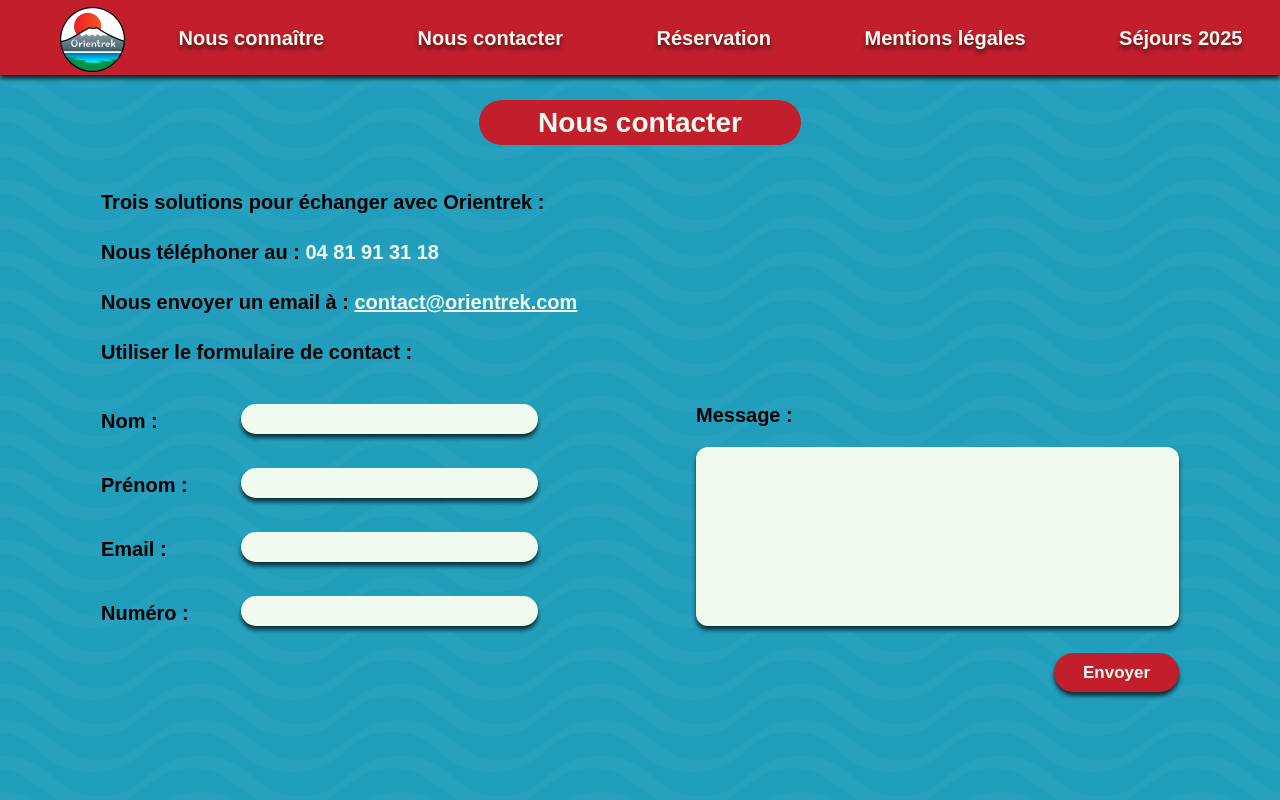
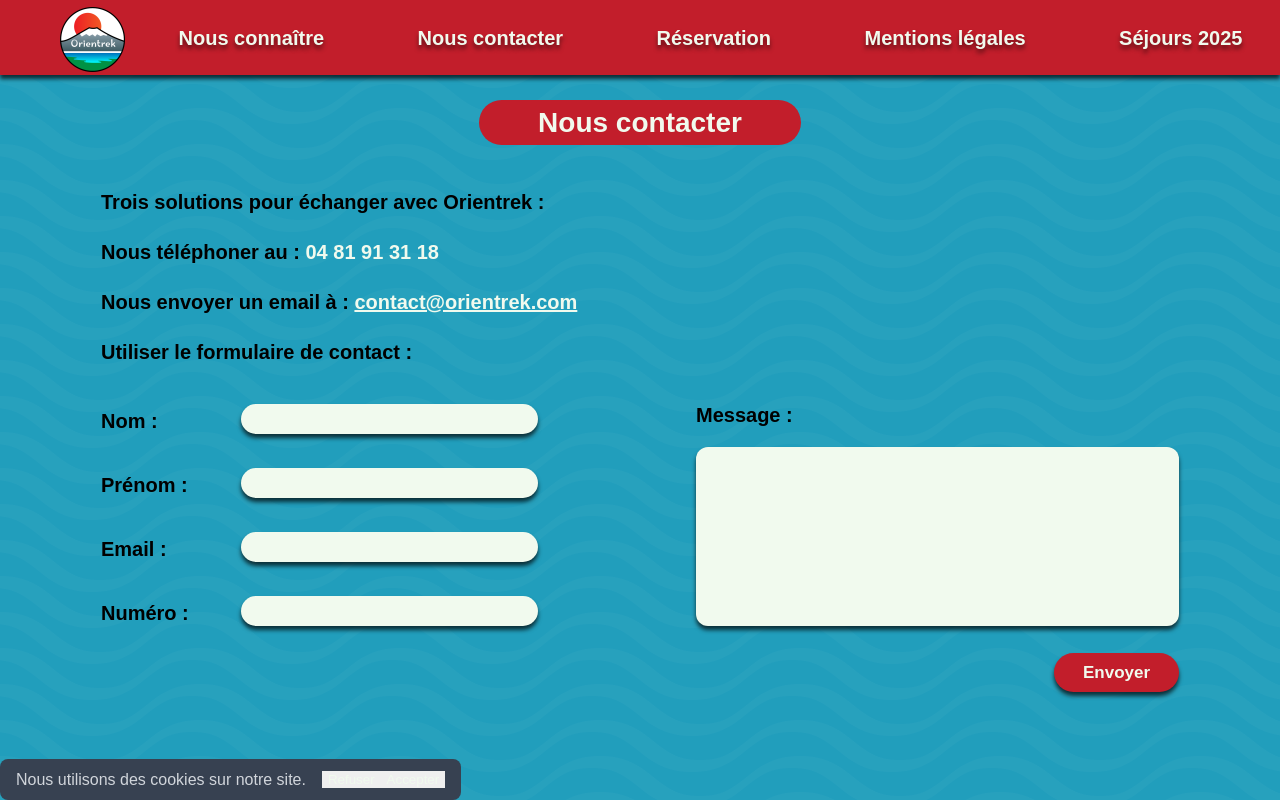
Before and after one commit to Baradel-Clement/Orientrek, a Next.js app: page /contact in a window 1280 px wide. Built offline with nearby package versions, Linux system fonts and the light colour scheme; a web font is replaced by a local one.

Commit message:
Google Analy tips

```diff
--- /dev/null
+++ b/components/CookieBanner.tsx
@@ -0,0 +1,46 @@
+import Link from "next/link";
+import { useState, useEffect } from "react";
+import { getLocalStorage, setLocalStorage } from "../lib/storageHelper";
+
+export default function CookieBanner() {
+  const [cookieConsent, setCookieConsent] = useState(false);
+
+  useEffect(() => {
+    const storedCookieConsent = getLocalStorage("cookie_consent", null);
+
+    setCookieConsent(storedCookieConsent);
+  }, [setCookieConsent]);
+
+  useEffect(() => {
+    const newValue = cookieConsent ? "granted" : "denied";
+
+    window.gtag("consent", "update", {
+      analytics_storage: newValue,
+    });
+
+    setLocalStorage("cookie_consent", cookieConsent);
+
+    //For Testing
+    console.log("Cookie Consent: ", cookieConsent);
+  }, [cookieConsent]);
+  return (
+    <div className={`CookieBanner ${cookieConsent != null ? "none" : ""} `}>
+      <div className="">
+        <Link href="/mentions-legales">
+          <p>
+            Nous utilisons des <span className="">cookies</span> sur notre site.
+          </p>
+        </Link>
+      </div>
+
+      <div className="">
+        <button className="" onClick={() => setCookieConsent(false)}>
+          Refuser
+        </button>
+        <button className="" onClick={() => setCookieConsent(true)}>
+          Accepter
+        </button>
+      </div>
+    </div>
+  );
+}
--- a/components/GoogleAnalytics.tsx
+++ b/components/GoogleAnalytics.tsx
@@ -33,6 +33,10 @@
                 function gtag(){dataLayer.push(arguments);}
                 gtag('js', new Date());
 
+                gtag('consent', 'default', {
+                  'analytics_storage': 'denied'
+              });
+
                 gtag('config', '${GA_MEASUREMENT_ID}', {
                     page_path: window.location.pathname,
                 });
--- a/components/Layout.tsx
+++ b/components/Layout.tsx
@@ -13,6 +13,7 @@
 import { useRouter } from "next/router";
 import SejourButton from "./SejourButton";
 import { closeModal } from "../utils/closeModal";
+import CookieBanner from "./CookieBanner";
 
 type Props = {
   children?: ReactNode;
@@ -204,6 +205,7 @@
         </div>
       </nav>
       {children}
+      <CookieBanner />
     </div>
   );
 };
--- /dev/null
+++ b/lib/storageHelper.ts
@@ -0,0 +1,13 @@
+import "client-only";
+
+export function getLocalStorage(key: string, defaultValue:any){
+    const stickyValue = localStorage.getItem(key);
+
+    return (stickyValue !== null && stickyValue !== 'undefined')
+        ? JSON.parse(stickyValue)
+        : defaultValue;
+}
+
+export function setLocalStorage(key: string, value:any){
+    localStorage.setItem(key, JSON.stringify(value));
+}
--- /dev/null
+++ b/styles/3-layout/_cookie.scss
@@ -0,0 +1,37 @@
+.CookieBanner {
+  display: flex;
+  position: fixed;
+  bottom: 0;
+  padding-top: 0.5rem;
+  padding-bottom: 0.5rem;
+  padding-top: 0.75rem;
+  padding-bottom: 0.75rem;
+  padding-left: 0.75rem;
+  padding-right: 0.75rem;
+  padding-left: 1.25rem;
+  padding-right: 1.25rem;
+  flex-direction: column;
+  gap: 1rem;
+  justify-content: space-between;
+  align-items: center;
+  border-radius: 0.375rem;
+  border-radius: 0.5rem;
+  max-width: max-content;
+  color: #ffffff;
+  color: #d1d5db;
+  background-color: #374151;
+  z-index: 3;
+
+  @media (min-width: 640px) {
+    flex-direction: row;
+  }
+  @media (min-width: 768px) {
+    padding-left: 1rem;
+    padding-right: 1rem;
+    max-width: 640px;
+  }
+
+  &.none {
+    display: none;
+  }
+}
--- a/styles/index.scss
+++ b/styles/index.scss
@@ -17,6 +17,7 @@
 @import "./3-layout/nous";
 @import "./3-layout/reservation";
 @import "./3-layout/niveaux";
+@import "./3-layout/cookie";
 
 
 input, textarea {
```
